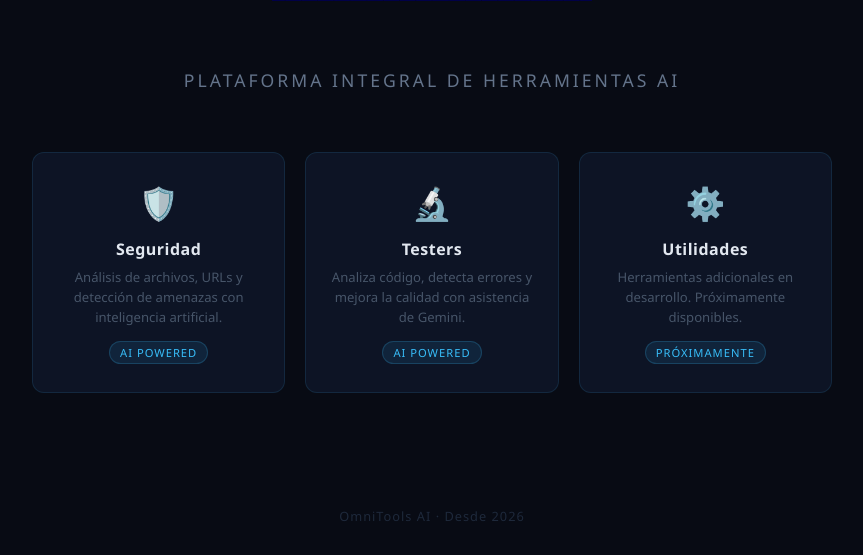
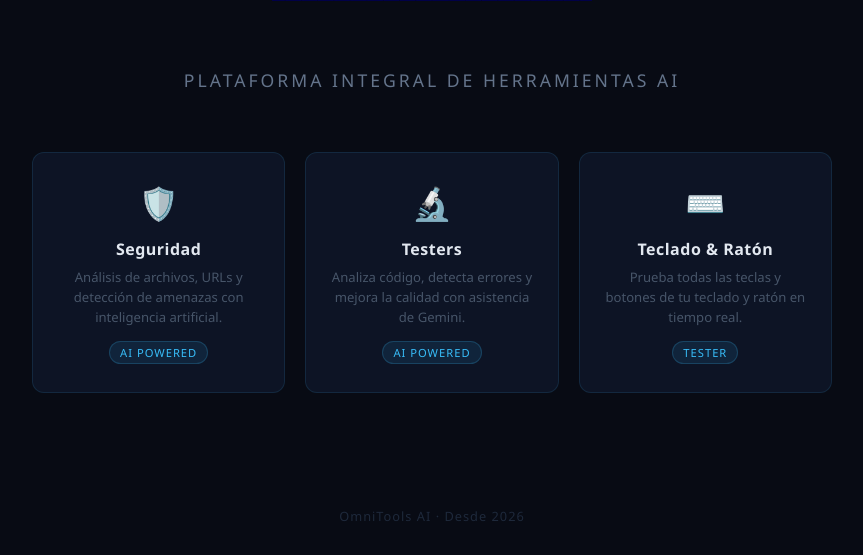
Before and after one commit to erocguerra11/OmniTools, a Flask app: page / in a window 1280 px wide. Shown: the part 403-958 px from the top of the page, without its empty margins (208-1071 px from the left). Run offline with Flask 3, Linux system fonts and the light colour scheme.

Commit message:
Update index.html

```diff
--- a/templates/index.html
+++ b/templates/index.html
@@ -33,12 +33,12 @@
                 <div class="card-desc">Analiza código, detecta errores y mejora la calidad con asistencia de Gemini.</div>
                 <span class="card-badge">AI Powered</span>
             </a>
-            <a href="#" class="tool-card">
-                <div class="card-icon">⚙️</div>
-                <div class="card-title">Utilidades</div>
-                <div class="card-desc">Herramientas adicionales en desarrollo. Próximamente disponibles.</div>
-                <span class="card-badge">Próximamente</span>
-            </a>
+           <a href="/teclado" class="tool-card">
+    <div class="card-icon">⌨️</div>
+    <div class="card-title">Teclado & Ratón</div>
+    <div class="card-desc">Prueba todas las teclas y botones de tu teclado y ratón en tiempo real.</div>
+    <span class="card-badge">Tester</span>
+    </a>
         </div>
     </div>
 
```
